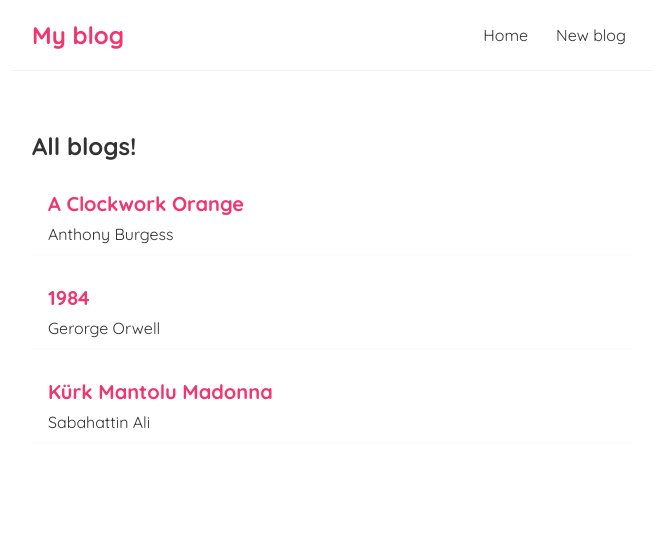
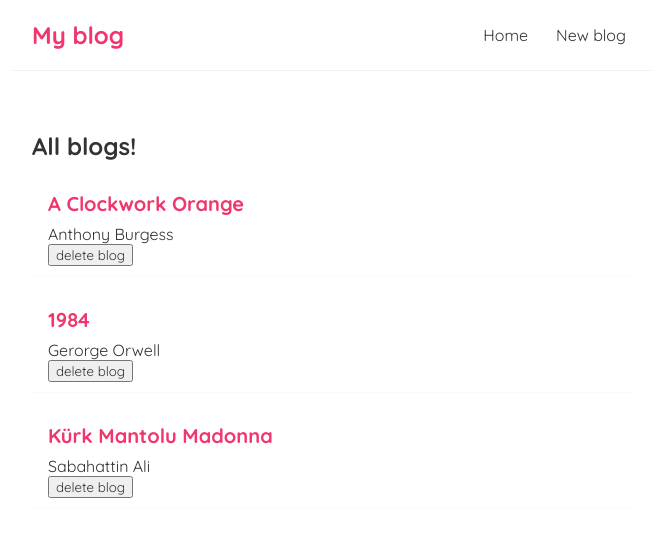
Before and after one commit to burakkuru5534/react-practices, a React (Create React App) app in the folder dojo-blog/: page / in a window 1280 px wide. Shown: the top 536 px of the page, without its empty margins (308-964 px from the left). Built offline with nearby package versions, Linux system fonts and the light colour scheme.

Commit message:
function as a props

```diff
--- a/dojo-blog/src/BlogList.js
+++ b/dojo-blog/src/BlogList.js
@@ -1,4 +1,4 @@
-const BlogList = ({blogs,title}) => {
+const BlogList = ({blogs,title, handleDelete}) => {
     return (
         <div className="blog-list">
             <h2>{ title }</h2>
@@ -6,6 +6,7 @@
                 <div className="blog-preview" key={blog.id}>
                     <h2>{blog.title}</h2>
                     <p>{blog.author}</p>
+                    <button onClick={() => handleDelete(blog.id)}>delete blog</button>
                 </div>
             ))}
         </div>
--- a/dojo-blog/src/Home.js
+++ b/dojo-blog/src/Home.js
@@ -10,9 +10,15 @@
         { title: 'Kürk Mantolu Madonna ', body: 'lorem ipsum...', author: 'Sabahattin Ali', id: 3 }
     ])
 
+    const handleDelete = (id) => {
+
+        const newBlogs = blogs.filter(blog => blog.id !== id);
+        setBlogs(newBlogs);
+    }
+
     return (
         <div className="home">
-           <BlogList blogs={blogs} title="All blogs!"/>
+           <BlogList blogs={blogs} title="All blogs!" handleDelete ={handleDelete}/>
 
         </div>
      );
```
